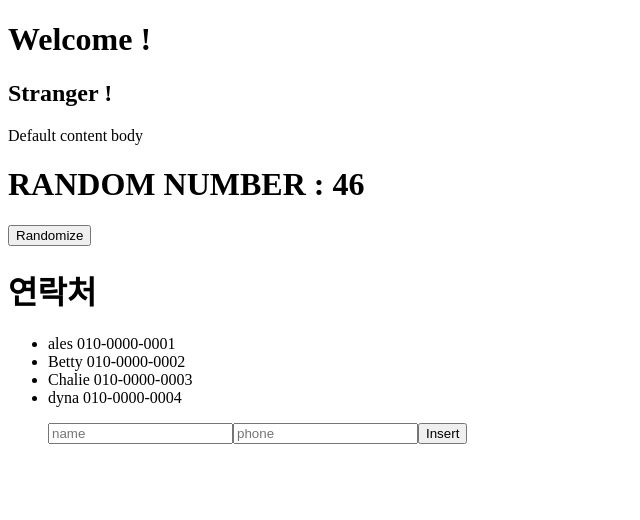
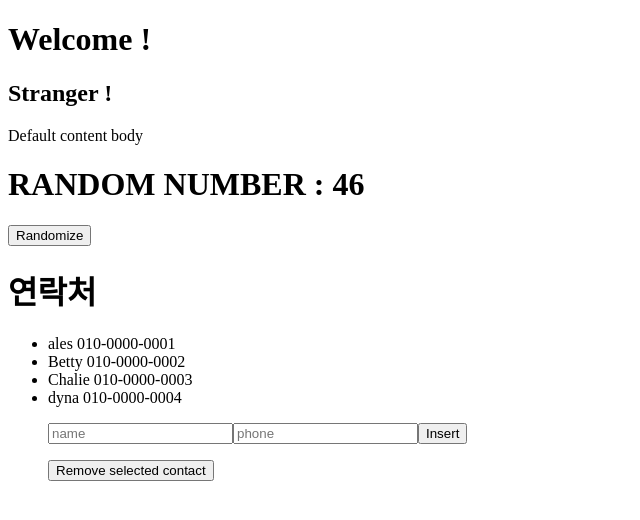
Before and after one commit to kingroma/information-client-react, a React app: page / in a window 1280 px wide. Shown: the top 520 px of the page, without its empty margins (0-640 px from the left). Built offline with nearby package versions, Linux system fonts and the light colour scheme.

Commit message:
연락처 삭제 기능 추가

```diff
--- /dev/null
+++ b/src/components/ContactRemover.js
@@ -0,0 +1,17 @@
+import React, { Component } from 'react';
+
+class ContactRemover extends Component {
+  handleClick(){
+    this.props.onRemove();
+  }
+
+  render() {
+    return (
+      <button onClick={this.handleClick.bind(this)}>
+        Remove selected contact
+      </button>
+    );
+  }
+}
+
+export default ContactRemover;
--- a/src/components/Contacts.js
+++ b/src/components/Contacts.js
@@ -2,6 +2,7 @@ import React from 'react';
 import ContactInfo from './ContactInfo';
 import ContactCreator from './ContactCreator';
 import update from 'react-addons-update';
+import ContactRemover from './ContactRemover';
 
 export default class Contacts extends React.Component {
 
@@ -48,6 +49,19 @@ export default class Contacts extends React.Component {
     }
   }
 
+  _removeContact(){
+    if(this.state.selectedKey == -1){
+      console.log('contact not selected');
+      return;
+    }
+    this.setState({
+      contactData : update(this.state.contactData,{
+        $splice : [[this.state.selectedKey, 1]]
+      }),
+      selectedKey : -1
+    });
+  }
+
 
   render(){
     return(
@@ -65,6 +79,8 @@ export default class Contacts extends React.Component {
           })}
 
           <ContactCreator onInsert={this._insertContact.bind(this)}/>
+
+          <ContactRemover onRemove={this._removeContact.bind(this)}/>
         </ul>
       </div>
     );
```
